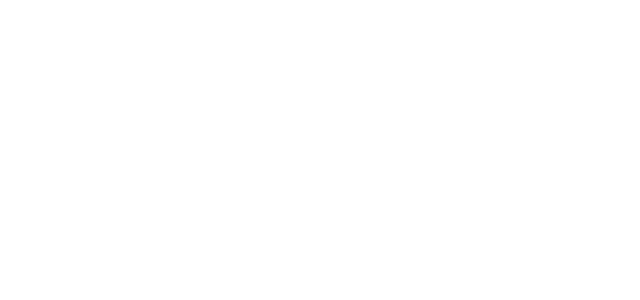
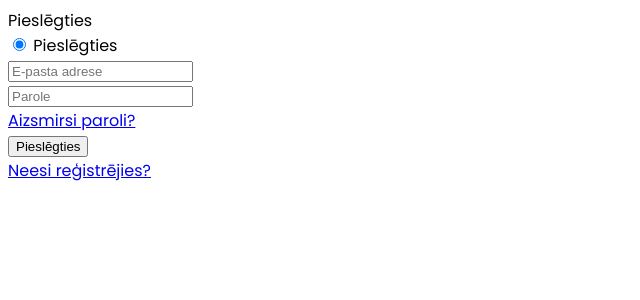
Before and after one commit to IceSalesman/volejbols_webapp3, a SvelteKit app: page / in a window 1280 px wide. Shown: the top 300 px of the page, without its empty margins (0-640 px from the left). Built offline with nearby package versions, Linux system fonts and the light colour scheme.

Commit message:
beidzot kautkas

```diff
--- a/src/routes/+page.svelte
+++ b/src/routes/+page.svelte
@@ -6,7 +6,7 @@
 
 
 <main>
-
+    <LoginForm></LoginForm>
 
 
 </main>
--- a/src/routes/components/LoginForm.svelte
+++ b/src/routes/components/LoginForm.svelte
@@ -3,7 +3,7 @@
 
 
 </script>
-
+<main>
    <div class="login">
       {label}
    </div>
@@ -19,17 +19,17 @@
          <input type="password" placeholder="Parole" required>
       </div>
       <div class="pass-link">
-        <a href="#">Aizsmirsi paroli?</a>
+         <a href="#top">Aizsmirsi paroli?</a>
       </div>
       <div class="field btn">
          <div class="btn-layer"></div>
          <input type="submit" value="Pieslēgties">
       </div>
       <div class="signup-link">
-       <a href="">Nēesi reģistrējies? </a>
+         <a href="https://www.nva.gov.lv/lv/bezdarbnieka-statusa-iegusana?utm_source=https%3A%2F%2Fwww.google.com%2F">Neesi reģistrējies? </a>
       </div>
    </form>
-
+</main>
 
 
 
```
Lines whose indentation alone changed are shown as unchanged.
